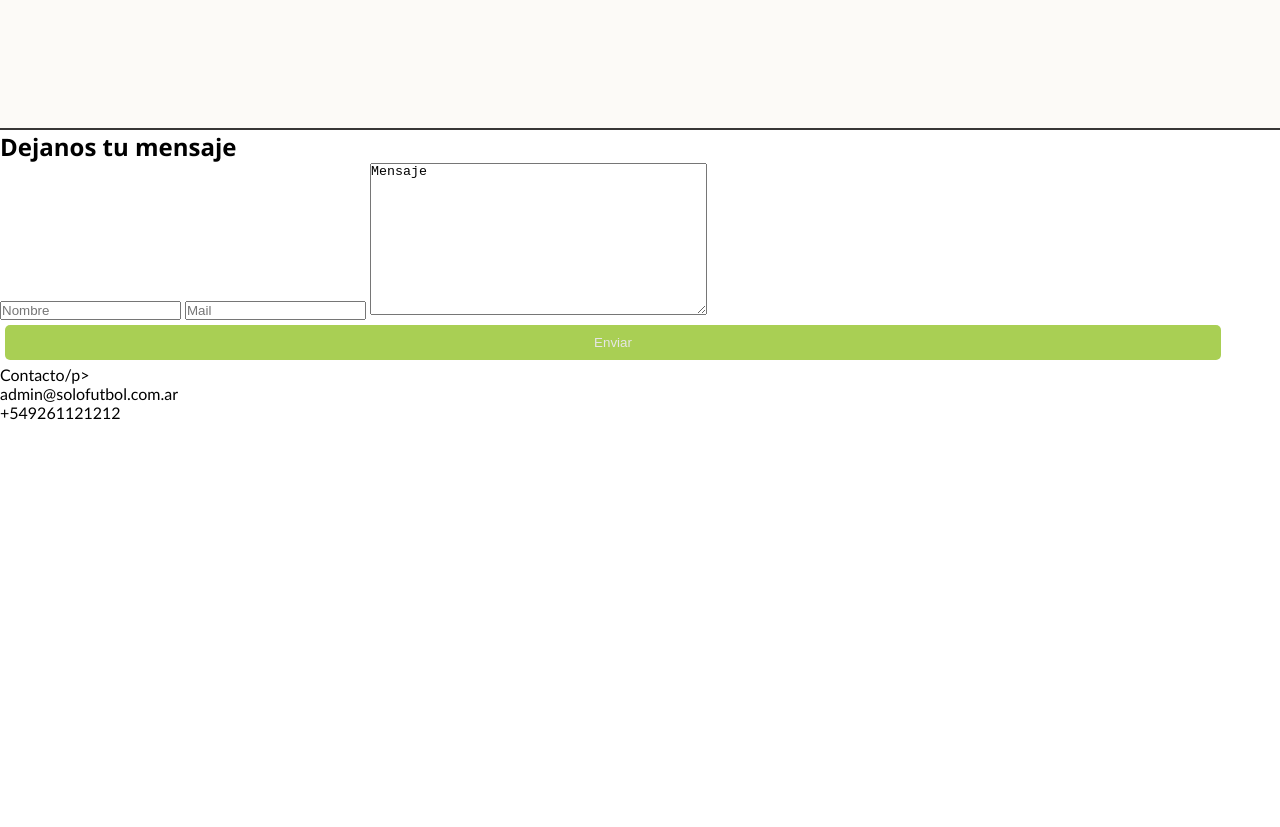
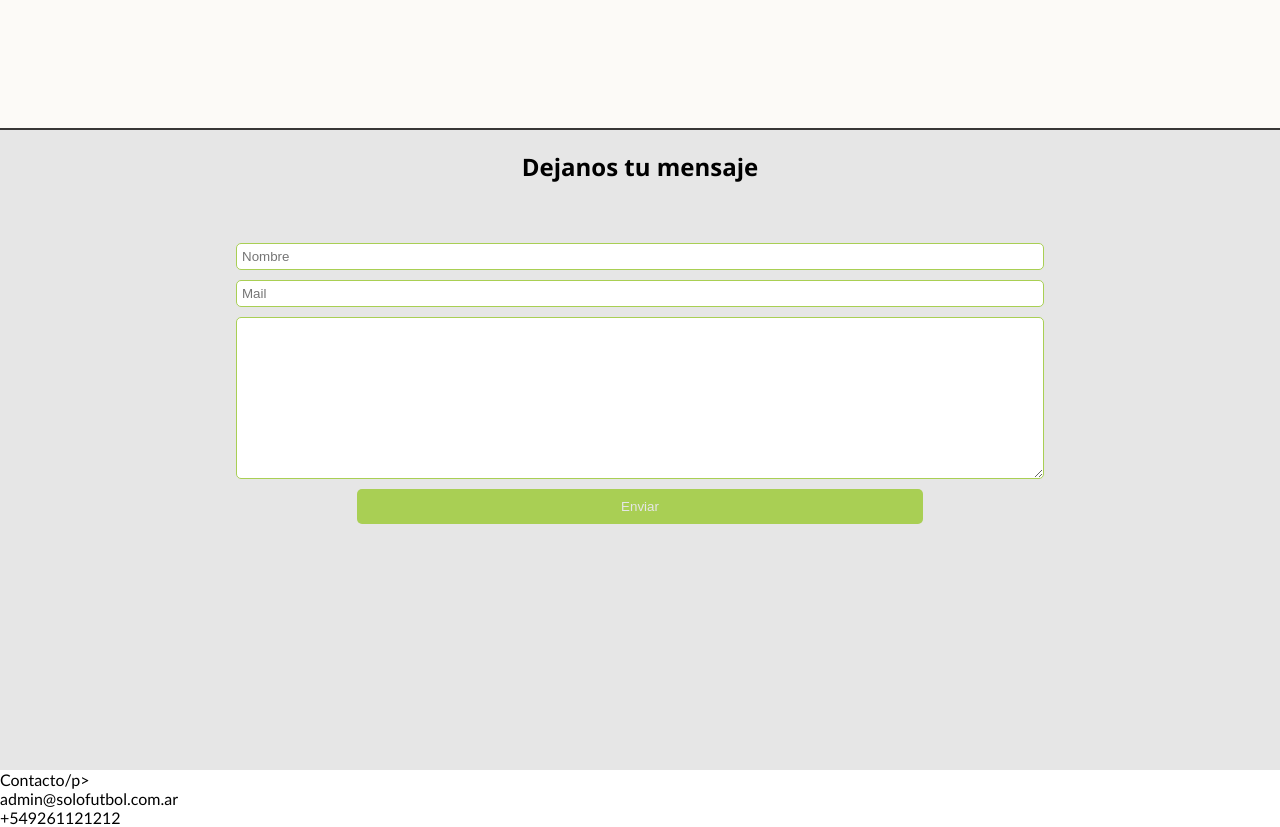
Before and after one commit to nicowulf/solo-futbol, a plain HTML site: page index.html in a window 1280 px wide. Shown: the part 2120-2947 px from the top of the page. Before the commit the page ends 2542 px from the top, so only its background shows below. Drawn offline with nearby package versions, Linux system fonts and the light colour scheme.

Commit message:
add:contact section styles and fix html

```diff
--- a/index.html
+++ b/index.html
@@ -172,7 +172,7 @@
                     <input type="email" name="email" reuired placeholder="Mail">
                 </Label>
                 <Label>
-                    <textarea name="textarea" rows="10" cols="40">Mensaje</textarea>
+                    <textarea name="textarea" rows="10" cols="40"></textarea>
                 </Label>
                 <button type="submit">Enviar</button>
             </form>
--- a/styles/style.css
+++ b/styles/style.css
@@ -238,3 +238,40 @@ article:hover{
         -moz-box-shadow: 3px 4px 9px -1px rgba(148, 194, 49, 0.75);
     color: var(--tertiary-color);
 }
+
+#contact {
+    height: 80vh;
+    background-color: var(--secondary-color);
+    padding: 20px;
+}
+
+.contact-title {
+    text-align: center;
+    margin-bottom: 20px;
+}
+
+form {
+    width: 70%;
+    padding: 30px;
+    margin: auto;
+}
+
+form * {
+    display: block;
+    width: 100%;
+    margin: 10px 0;
+    border: none;
+    outline: none;
+}
+
+form input,
+textarea {
+    border: 1px solid var(--complementary-color);
+    padding: 5px;
+    border-radius: 5px;
+}
+
+#contact button{
+    width: 70%;
+    margin: 10px auto;
+}
```
